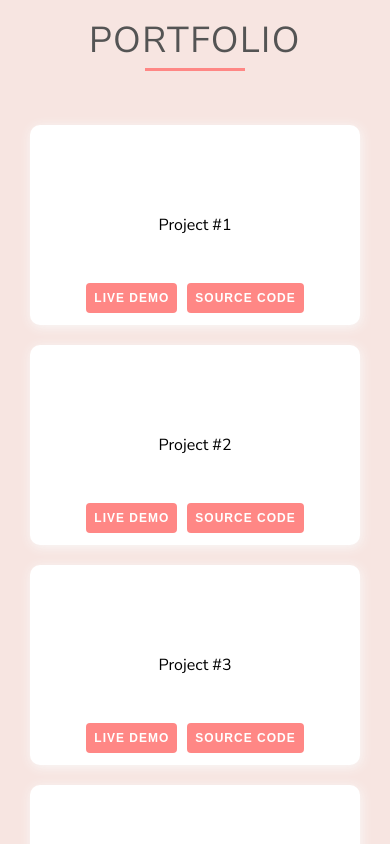
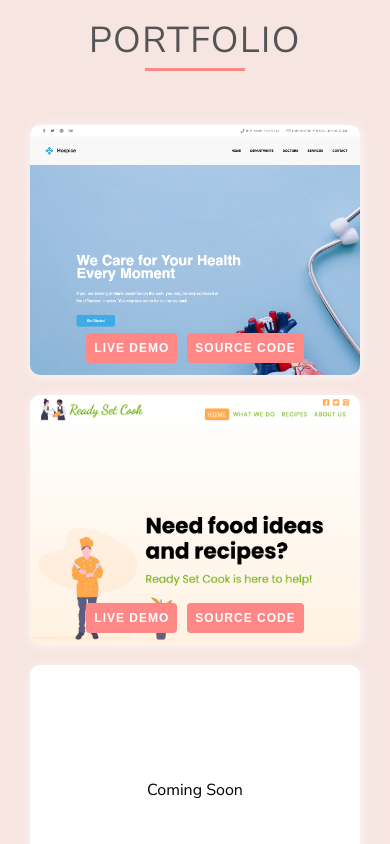
Before and after one commit to AmyInTech/Amys-Portfolio, a React (Create React App) app: page / in a window 390 px wide. Shown: the part 2880-3724 px from the top of the page. Built offline with nearby package versions, Linux system fonts and the light colour scheme.

Commit message:
portfolio projects 1 and 2

```diff
--- a/src/index.css
+++ b/src/index.css
@@ -944,8 +944,9 @@ nav {
   display: flex;
   justify-content: center;
   align-items: center;
+  flex-wrap: wrap;
   gap: 20px;
-  width: 100%;
+  width: 2000px;
 }
 
 .project-card {
@@ -953,13 +954,51 @@ nav {
   flex-direction: column;
   justify-content: center;
   align-items: center;
-  width: 25%;
-  height: 500px;
+  width: 23%;
+  height: 300px;
   background-color: white;
   border-radius: 10px;
-  box-shadow: 1px 2px 12px #f9f9f9;
+  box-shadow: 1px 1px 12px #f9f9f9;
   position: relative;
   transition: all 0.3s;
+  cursor: pointer;
+  overflow: hidden;
+}
+
+.project-card::before {
+  content: "";
+  position: absolute;
+  top: 0;
+  left: 0;
+  width: 100%;
+  height: 100%;
+  background-color: rgba(0, 0, 0, 0.3);
+  opacity: 0;
+  transition: opacity 0.3s ease; /* Adjust the transition duration if needed */
+}
+
+.project-card:hover::before {
+  opacity: 1;
+}
+
+.live-demo-link,
+.source-code-link {
+  text-decoration: none;
+  color: white;
+}
+
+.project-card-1 {
+  background-image: url("../public/images/project1-preview.png");
+  background-repeat: none;
+  background-position: top left;
+  background-size: cover;
+}
+
+.project-card-2 {
+  background-image: url("../public/images/project2-preview.png");
+  background-repeat: none;
+  background-position: top;
+  background-size: cover;
 }
 
 .project-card:hover {
@@ -1007,12 +1046,25 @@ nav {
   background-color: var(--shade-pink);
 }
 
+@media screen and (max-width: 1400px) {
+  .portfolio-content {
+    height: 100%;
+  }
+  .project-cards {
+    height: 100%;
+  }
+  .project-card {
+    width: 40%;
+    height: 320px;
+  }
+}
+
 @media screen and (max-width: 1200px) {
   .project-cards {
     flex-wrap: wrap;
   }
   .project-card {
-    width: 48%;
+    width: 45%;
     height: 300px;
   }
   .project-card-popup button {
@@ -1029,8 +1081,8 @@ nav {
     flex-direction: column;
   }
   .project-card {
-    width: 100%;
-    height: 200px;
+    width: 80%;
+    height: 320px;
   }
   .project-card-popup button {
     visibility: visible;
@@ -1044,18 +1096,30 @@ nav {
   .portfolio-container {
     padding: 80px 50px;
   }
+  .project-card {
+    width: 100%;
+    height: 320px;
+  }
 }
 
 @media screen and (max-width: 500px) {
   .portfolio-container {
     padding: 80px 30px;
   }
+  .project-card {
+    width: 100%;
+    height: 250px;
+  }
   .project-card-popup button {
     padding: 8px;
   }
 }
 
 @media screen and (max-width: 350px) {
+  .project-card {
+    width: 100%;
+    height: 200px;
+  }
   .project-card-popup button {
     font-size: 10px;
     margin: 0px 4px;
--- a/src/sections/portfolio.js
+++ b/src/sections/portfolio.js
@@ -5,29 +5,69 @@ function Portfolio() {
         <div class="section-heading">Portfolio</div>
         <div class="portfolio-content">
           <div class="project-cards">
-            <div class="project-card">
-              Project #1
+            {/* Hospice Medical */}
+            <div class="project-card project-card-1">
+              <div class="project-card-popup">
+                <button>
+                  <a
+                    href="https://hospice-medical.netlify.app/"
+                    target="_blank"
+                    rel="noreferrer"
+                    class="live-demo-link"
+                  >
+                    Live Demo
+                  </a>
+                </button>
+                <button>
+                  <a
+                    href="https://github.com/AmyInTech/Hospice-Medical.git"
+                    target="_blank"
+                    rel="noreferrer"
+                    class="source-code-link"
+                  >
+                    Source Code
+                  </a>
+                </button>
+              </div>
+            </div>
+            {/* Ready Set Cook */}
+            <div class="project-card project-card-2">
+              <div class="project-card-popup">
+                <button>
+                  <a
+                    href="https://readysetcook.netlify.app/"
+                    target="_blank"
+                    rel="noreferrer"
+                    class="live-demo-link"
+                  >
+                    Live Demo
+                  </a>
+                </button>
+                <button>
+                  <a
+                    href="https://github.com/AmyInTech/ReadySetCook.git"
+                    target="_blank"
+                    rel="noreferrer"
+                    class="source-code-link"
+                  >
+                    Source Code
+                  </a>
+                </button>
+              </div>
+            </div>
+            {/* Meal Wheel */}
+            <div class="project-card project-card-3">
+              {" "}
+              Coming Soon
               <div class="project-card-popup">
                 <button>Live Demo</button>
                 <button>Source Code</button>
               </div>
             </div>
-            <div class="project-card">
-              Project #2
-              <div class="project-card-popup">
-                <button>Live Demo</button>
-                <button>Source Code</button>
-              </div>
-            </div>
-            <div class="project-card">
-              Project #3
-              <div class="project-card-popup">
-                <button>Live Demo</button>
-                <button>Source Code</button>
-              </div>
-            </div>
-            <div class="project-card">
-              Project #4
+            {/* Macarons Site */}
+            <div class="project-card project-card-4">
+              {" "}
+              Coming Soon
               <div class="project-card-popup">
                 <button>Live Demo</button>
                 <button>Source Code</button>
```
Also changed, not shown: public/images/project1-preview.png (added), public/images/project2-preview.png (added).
